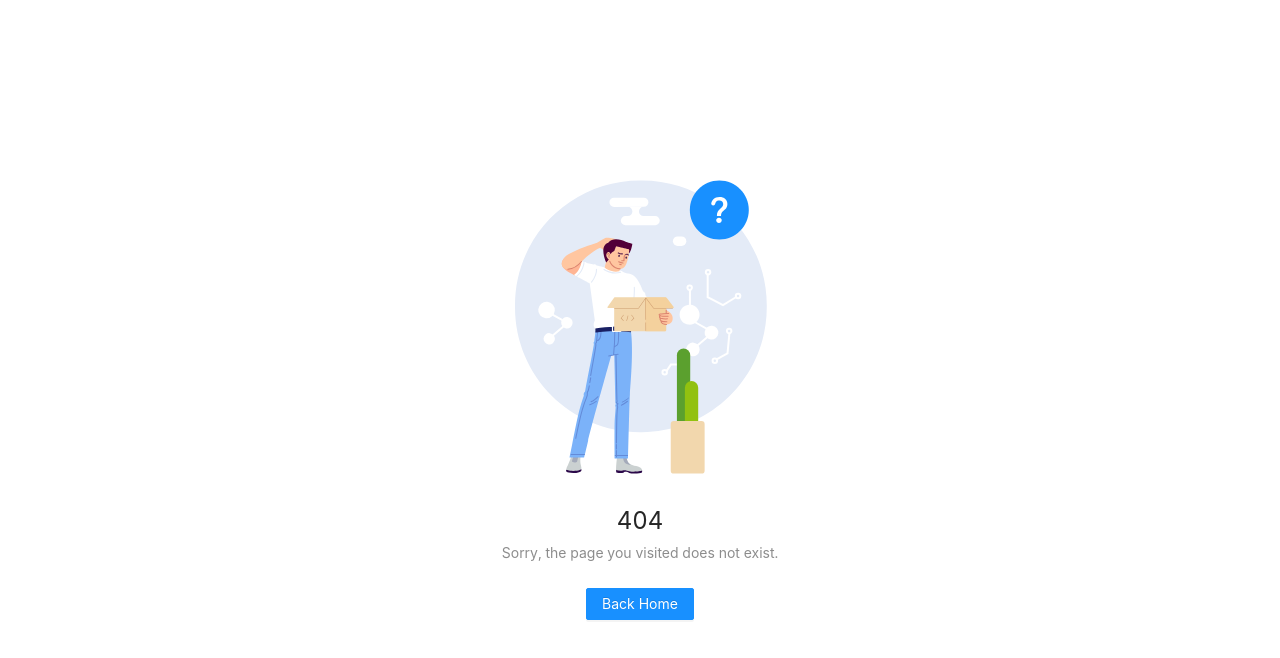
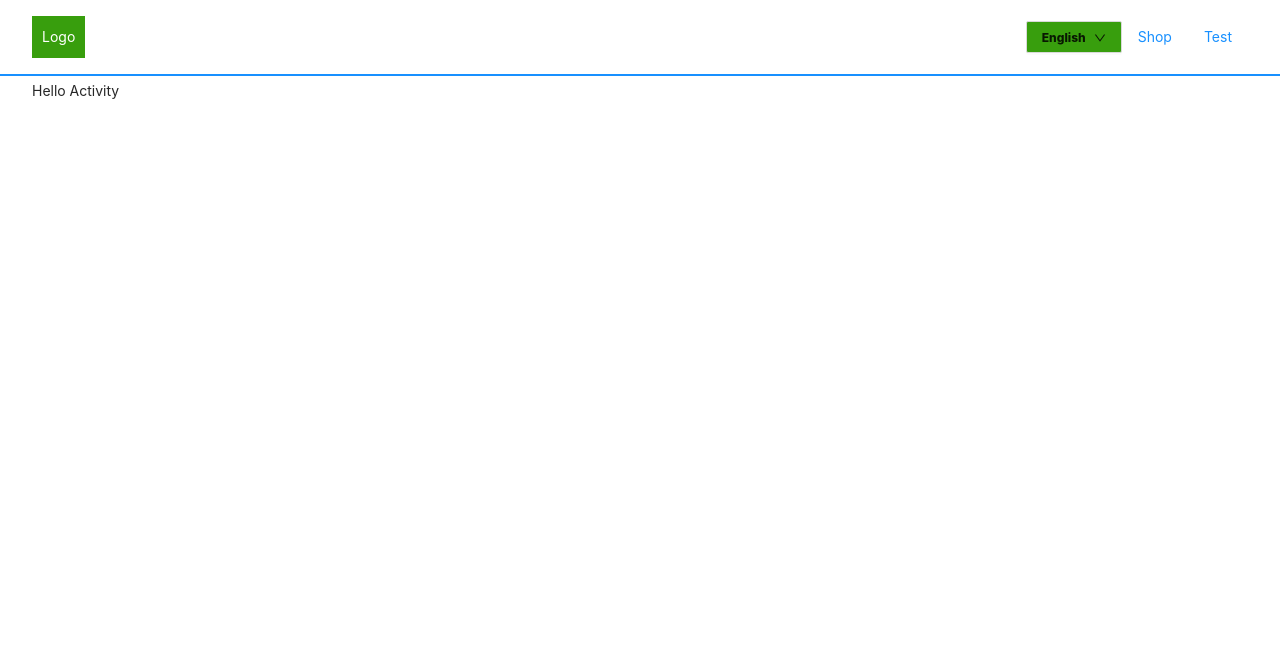
Before and after one commit to Red02Raccoon/shop, a React (Create React App) app: page /activity in a window 1280 px wide. Before the commit this address had no page. Shown: the top 658 px of the page. Built offline with nearby package versions, Linux system fonts and the light colour scheme.

Commit message:
feat: add Welcome and Activity components with routing updates

```diff
--- a/src/App.tsx
+++ b/src/App.tsx
@@ -1,8 +1,7 @@
 import { BrowserRouter, Routes, Route } from 'react-router-dom';
 
-import { PageNotFound, Shop, Home } from 'pages';
+import { PageNotFound, Shop, Home, Welcome, Activity } from 'pages';
 import { I18nProvider } from 'components';
-import Welcome from 'pages/Welcome/Welcome';
 
 const App = () => {
     return (
@@ -12,6 +11,7 @@ const App = () => {
                     <Route path="/" element={<Home />}>
                         <Route index element={<Welcome />} />
                         <Route path="/shop" element={<Shop />} />
+                        <Route path="/activity" element={<Activity />} />
                     </Route>
                     <Route path="*" element={<PageNotFound />} />
                 </Routes>
--- /dev/null
+++ b/src/pages/Activity/Activity.tsx
@@ -0,0 +1,7 @@
+import React from 'react';
+
+const Activity = () => {
+    return <div>Hello Activity</div>;
+};
+
+export default Activity;
--- /dev/null
+++ b/src/pages/Activity/index.tsx
@@ -0,0 +1 @@
+export { default as Activity } from './Activity';
--- /dev/null
+++ b/src/pages/Welcome/index.tsx
@@ -0,0 +1 @@
+export { default as Welcome } from './Welcome';
--- a/src/pages/index.tsx
+++ b/src/pages/index.tsx
@@ -1,3 +1,5 @@
 export { Shop } from './Shop';
 export { PageNotFound } from './404';
 export { Home } from './Home';
+export { Welcome } from './Welcome';
+export { Activity } from './Activity';
```
